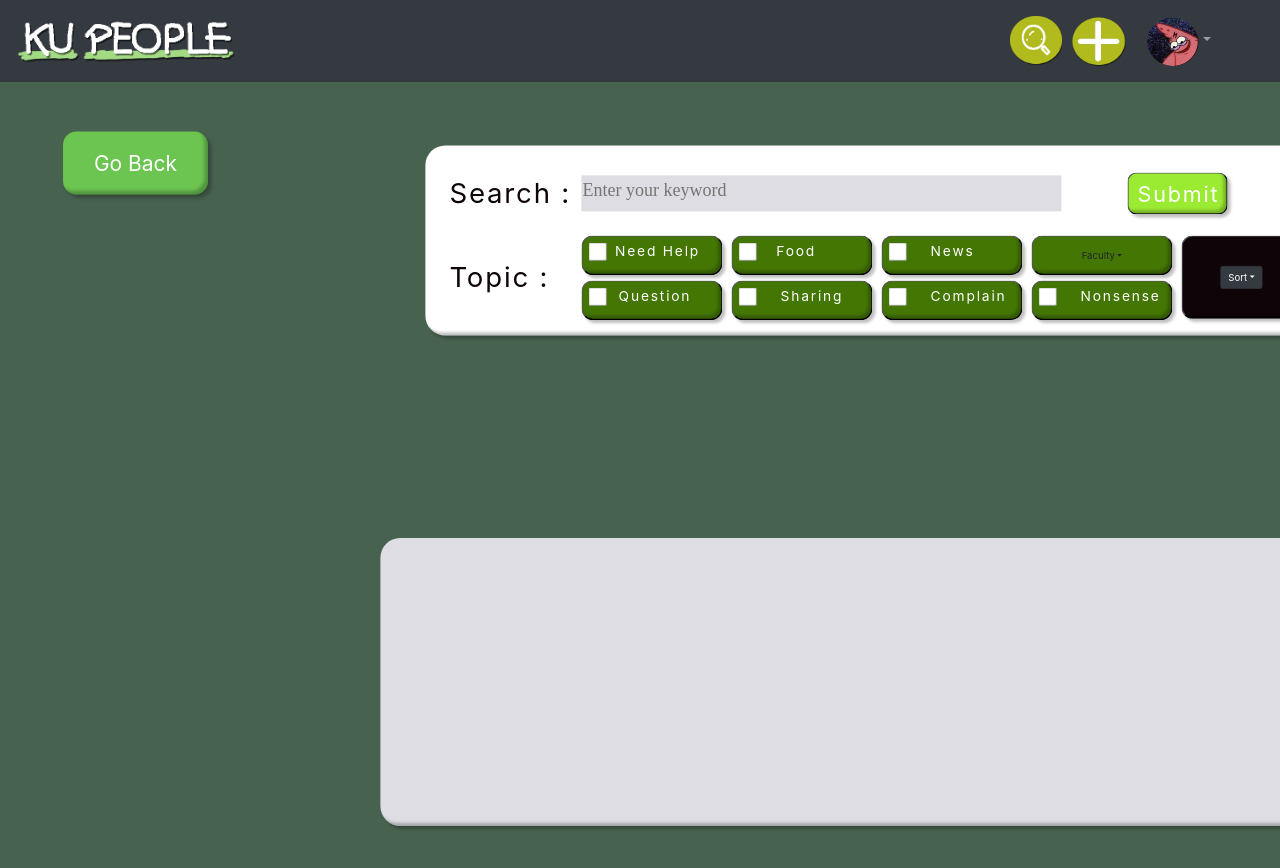
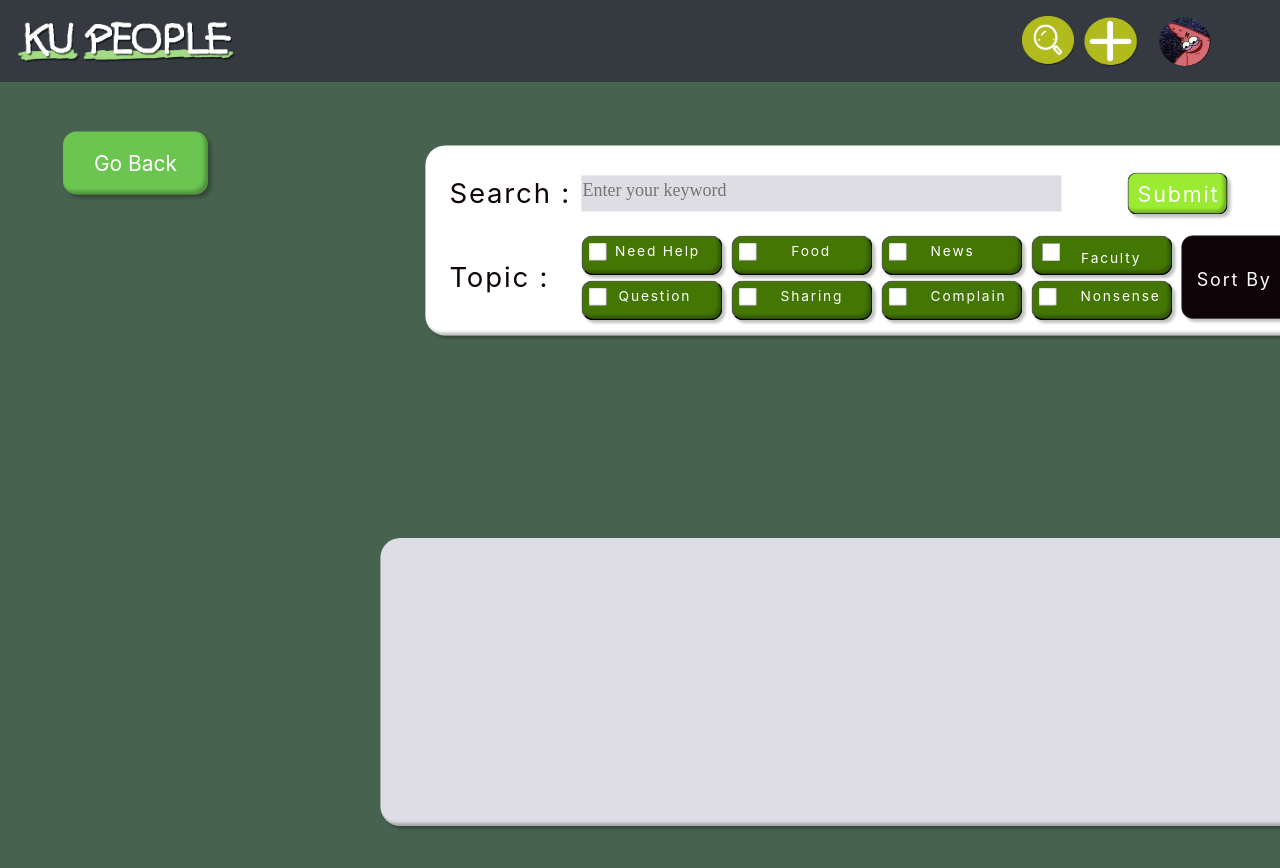
Before and after one commit to qqunx9999/KPP_Frontend, a React (Create React App) app in the folder frontend/: page /SearchThread in a window 1280 px wide. Shown: the top 868 px of the page. Built offline with nearby package versions, Linux system fonts and the light colour scheme.

Commit message:
edit search thread

```diff
--- a/frontend/package.json
+++ b/frontend/package.json
@@ -25,7 +25,7 @@
     "react-scripts": "^3.4.4"
   },
   "scripts": {
-    "start": "PORT=2000 react-scripts start",
+    "start": "set PORT=2000 && react-scripts start",
     "build": "react-scripts build",
     "test": "react-scripts test",
     "eject": "react-scripts eject"
--- a/frontend/src/CSSsource/SearchThread.css
+++ b/frontend/src/CSSsource/SearchThread.css
@@ -267,7 +267,7 @@
 }
 
 .foodTextSearchThread {
-    width: 200px;
+    width: 250px;
     height: 69px;
     overflow: visible;
     font-family: "Inter", sans-serif;
@@ -768,3 +768,37 @@
     top: 350px;
     left: 1700px;
   }
+
+  .sort-by {
+    width: 150px;
+    height: 90px;
+    overflow: visible;
+    font-family: "Inter", sans-serif;
+    color: #ffffff;
+    font-size: 30px;
+    letter-spacing: 3px;
+    line-height: 3;
+    position: absolute;
+    top: 20%;
+  }
+
+  .dropdown-toggle::after {
+    display:none;
+  }
+
+  .dropdownframe {
+    width: 249px;
+    height: 330px;
+    overflow: visible;
+    background: var(--Theme2, #dddde3);
+    box-shadow: inset -5px -5px 5px 0px rgba(0, 0, 0, 0.25), 5px 5px 5px 0px rgba(0,0,0,0.25);
+    border-radius: 26px;
+    position: absolute;
+    top: 100px;
+    left: 1000px;
+  }
+
+  .invisible{
+    width: 1000px;
+    height: 1000px;
+  }
--- a/frontend/src/Pages/SearchThread_new.tsx
+++ b/frontend/src/Pages/SearchThread_new.tsx
@@ -56,7 +56,10 @@ const SearchThread_new = () => {
               <button className="facultyFrameSearchThread">
                 {/* <Field type="checkbox" name="faculty" className="facultyClickBoxSearchThread" />  */}
                 <Dropdown>
-                  <Dropdown.Toggle variant="green">Faculty</Dropdown.Toggle>
+                  <Dropdown.Toggle className="foodTextSearchThread" variant="green">
+                    <Field type="checkbox" name="faculty" className="newsClickBoxSearchThread"/>
+                    <div>Faculty</div>
+                  </Dropdown.Toggle>
                   <Dropdown.Menu>
                     <Dropdown.Item><Field type="checkbox" name="veterinary" /> Veterinary</Dropdown.Item>
                     <Dropdown.Item><Field type="checkbox" name="vettechs" /> Vet-techs</Dropdown.Item>
@@ -94,16 +97,20 @@ const SearchThread_new = () => {
                 <Field type="checkbox" name="nonsense" className="nonsenseClickBoxSearchThread" />
                 <div className="nonsenseTextSearchThread">Nonsense</div>
               </button>
-              <button className="frameSortBySearchThread">
-              <Dropdown>
-                <Dropdown.Toggle variant="dark">Sort</Dropdown.Toggle>
-                <Dropdown.Menu>
+
+              <Dropdown className="btn-group dropdown">
+
+                <Dropdown.Toggle className="frameSortBySearchThread" variant="dark">
+                  <div className="sort-by">Sort By</div>
+                </Dropdown.Toggle>
+                <Dropdown.Menu >
                   <Dropdown.Item><Field type="checkbox" name="oldest" /> Oldest</Dropdown.Item>
                   <Dropdown.Item><Field type="checkbox" name="popular" /> Popular</Dropdown.Item>
                   <Dropdown.Item><Field type="checkbox" name="like" /> Like</Dropdown.Item>
                 </Dropdown.Menu>
+
               </Dropdown>
-              </button>
+
               </div>
             </Form>
           )}
```
